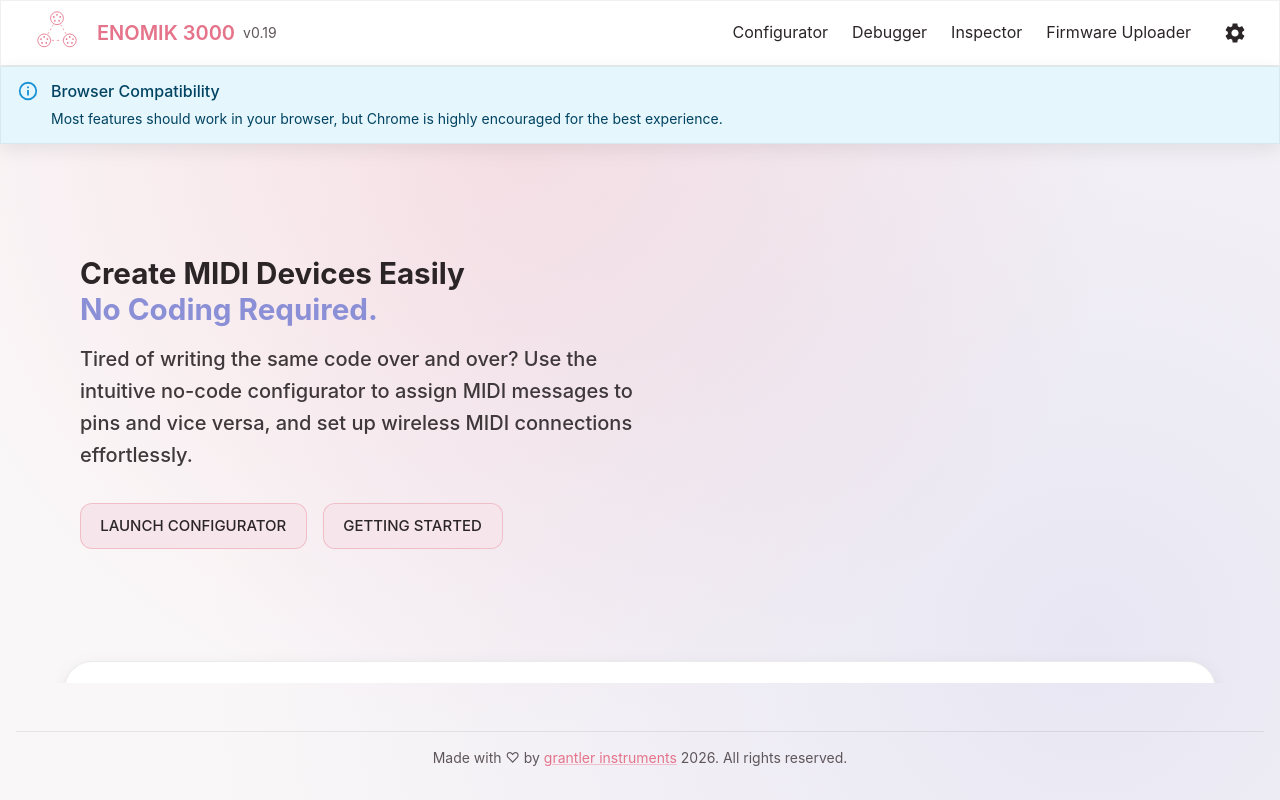
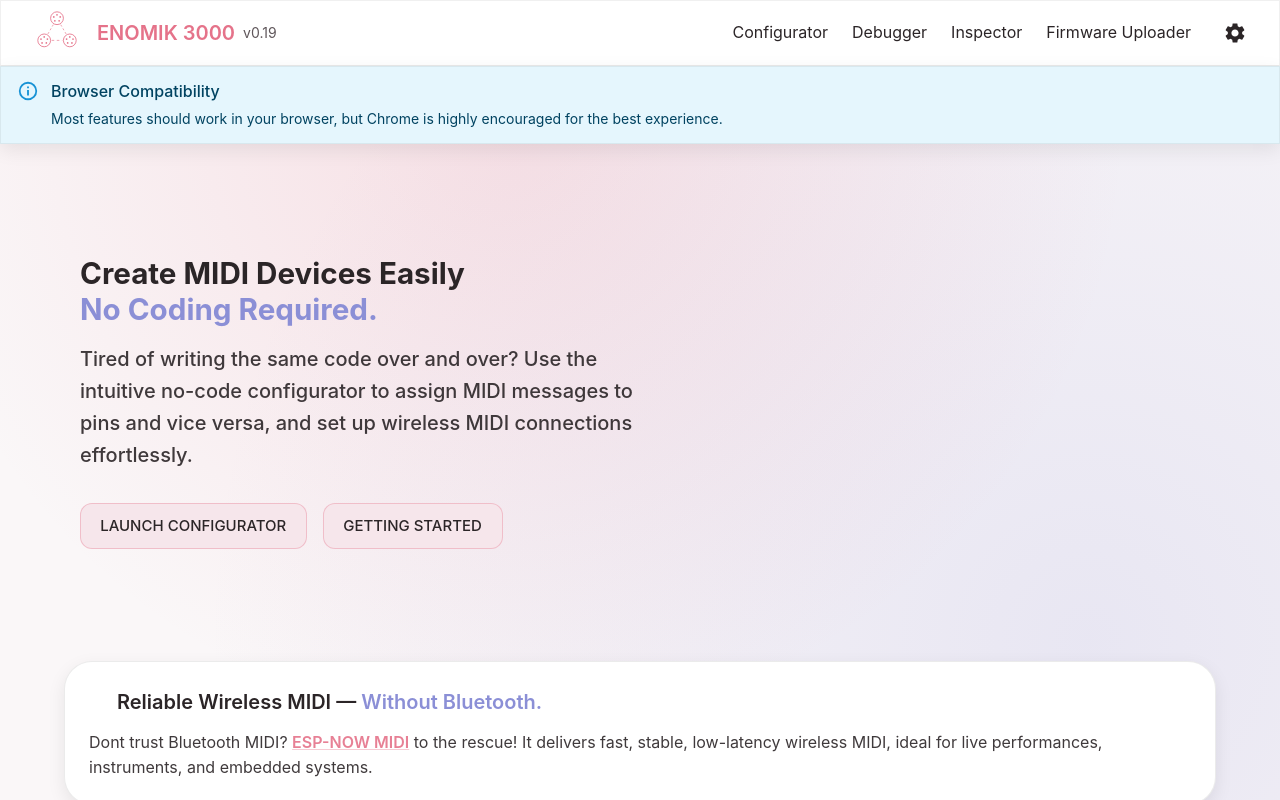
Before and after one commit to grantler-instruments/enomik-app, a React (Vite) app in the folder app/: page / in a window 1280 px wide. Built offline with nearby package versions, Linux system fonts and the light colour scheme; some icons are missing.

Commit message:
fix: scroll footer with page content

```diff
--- a/app/src/App.tsx
+++ b/app/src/App.tsx
@@ -36,13 +36,18 @@
 				<Header></Header>
 				<BrowserWarning />
 				{isSidebarOpen && <Sidebar />}
+				{/* Footer scrolls with the page so it doesn't take screen space */}
 				<Box
 					paddingLeft={1}
 					paddingRight={1}
 					flex={1}
 					overflow="auto"
 					minHeight={0}
+					display="flex"
+					flexDirection="column"
 				>
+					{/* Pages keep their height; the footer goes below */}
+					<Box flex="1 0 auto">
 						<Routes>
 							<Route path="/" element={<Home />} />
 							<Route path="/configurator" element={<Configurator />} />
@@ -64,6 +69,7 @@
 						</Routes>
 					</Box>
 					<Footer></Footer>
+				</Box>
 				<Modals></Modals>
 			</Box>
 		</ThemeProvider>
```
Lines whose indentation alone changed are shown as unchanged.
